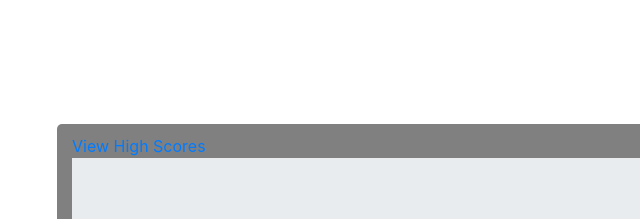
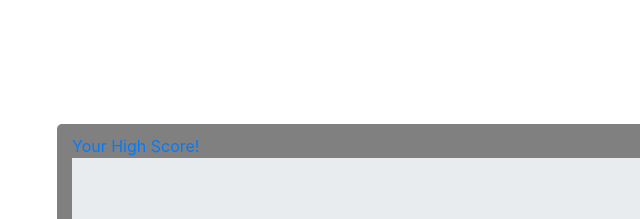
Before and after one commit to gkuo0831/CodeQuiz, a plain HTML site: page index.html in a window 1280 px wide. Shown: the top 219 px of the page, 13-653 px from the left. Drawn offline with nearby package versions, Linux system fonts and the light colour scheme.

```diff
--- a/index.html
+++ b/index.html
@@ -18,7 +18,7 @@
     <div class="container" id="start-quiz">
       <div class="row" id="row1">
         <div class="col-9">
-          <a href="ADDHERE" id="highScore">View High Scores</a>
+          <a href="endpage.html" id="highScore">Your High Score!</a>
         </div>
         <div class="col-3" id="timer">
           <a>Time: 60</a>
```
